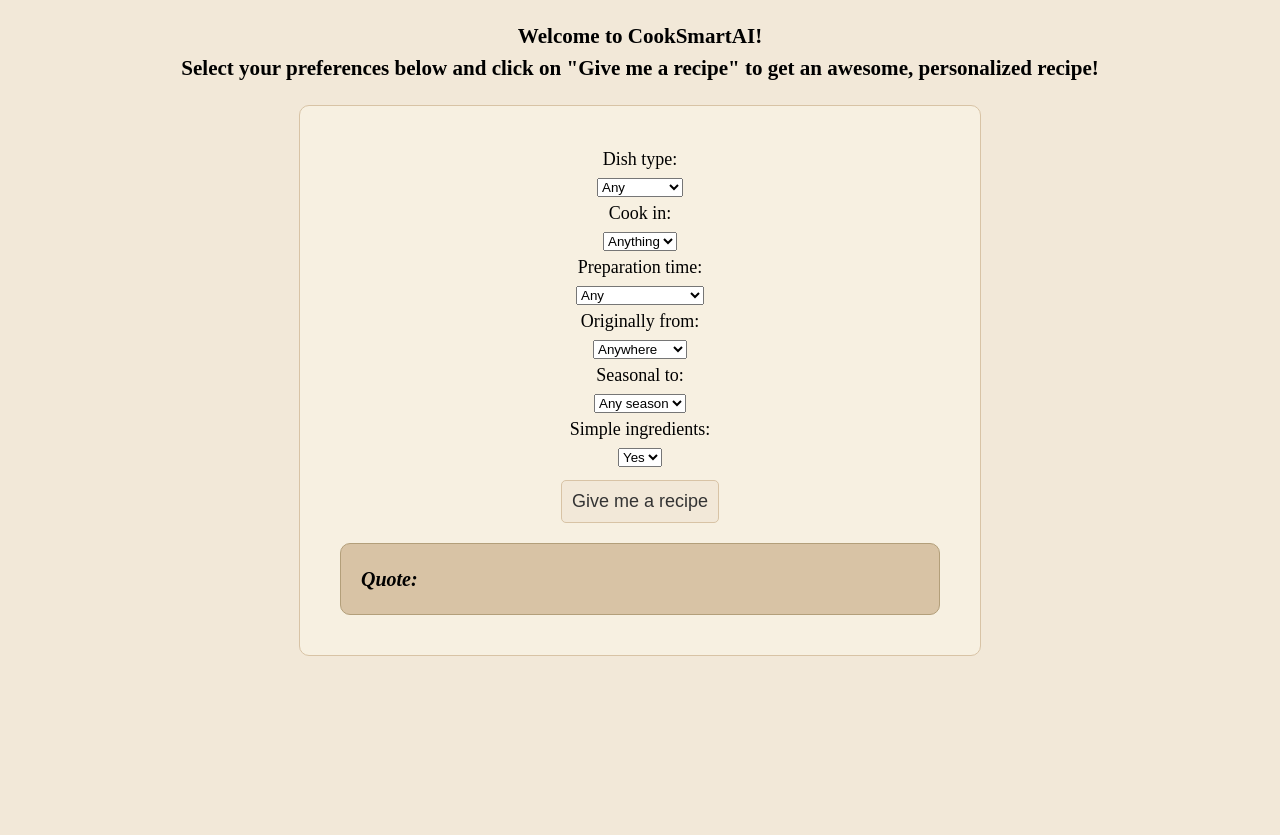
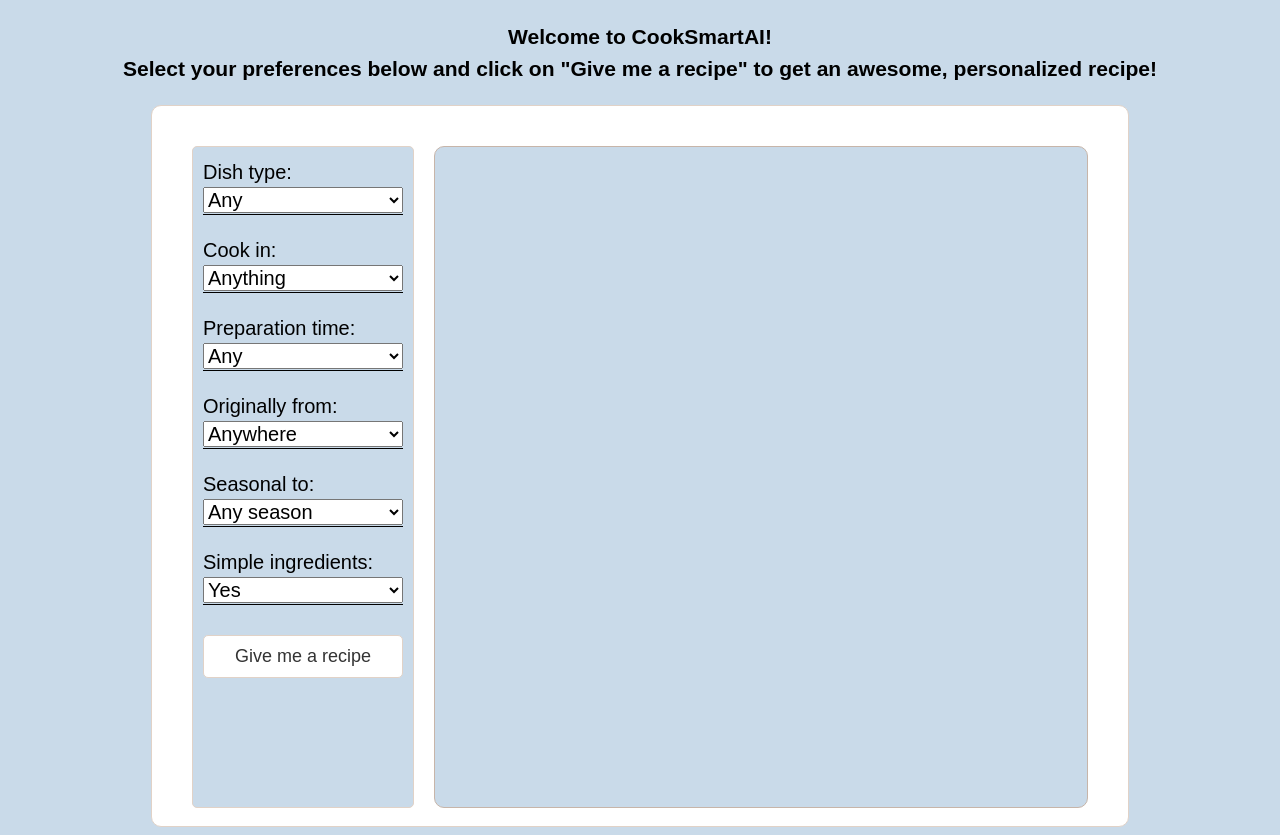
Before and after one commit to Knorgias/CookSmartAI, a website: page public/index.html in a window 1280 px wide. Before the commit the page ends 800 px from the top, so only its background shows below. Drawn offline with Linux system fonts and the light colour scheme.

Commit message:
style: customize style

```diff
--- a/public/mystyle.css
+++ b/public/mystyle.css
@@ -1,20 +1,60 @@
 /* Set the background color and font for the body */
 body {
-  background-color: #f2e8d8;
-  font-family: 'Gentium Basic', serif;
+  background-color: #c9dae9;
+  font-family: 'Arial', sans-serif;
   font-size: 18px;
   line-height: 1.5;
   text-align: center;
 }
 
+#topbar {
+  max-width: 70vw;
+  margin: auto;
+  border-bottom: 1px solid #e1d2c7;
+}
+
+h1 {
+  max-width: 70vw;
+}
+
 /* Style the container that holds the input, button, and response */
 #container {
-  max-width: 600px;
+  display: flex;
+  height: 80vh;
   margin: 0 auto;
   padding: 40px;
-  background-color: #f7f0e1;
-  border: 1px solid #d8c3a5;
+  background-color: #fff;
+  border: 1px solid #e1d2c7;
   border-radius: 10px;
+  text-align: center;
+  max-width: 70vw;
+  gap: 20px;
+}
+
+.sidebar {
+  border: 1px solid #e1d2c7;
+  border-radius: 5px;
+  display: flex;
+  flex-direction: column;
+  min-width: 200px;
+  height: 100%;
+  gap: 20px;
+  padding: 10px;
+  background-color: #c9dae9;
+}
+
+.sidebar-item {
+  border-bottom: 1px solid black;
+  font-size: 16px;
+  text-align: start;
+}
+
+.sidebar-item > * {
+  font-size: 20px;
+}
+
+.sidebar-item select {
+  width: 100%;
 }
 
 /* Style the input box */
@@ -22,7 +62,7 @@
   padding: 10px;
   width: 70%;
   font-size: 18px;
-  border: 1px solid #d8c3a5;
+  border: 1px solid #e1d2c7;
   border-radius: 5px;
 }
 
@@ -30,31 +70,30 @@
 #make-request {
   padding: 10px;
   font-size: 18px;
-  border: 1px solid #d8c3a5;
+  border: 1px solid #e1d2c7;
+  text-align: center;
   border-radius: 5px;
-  background-color: #f2e8d8;
+  background-color: #fff;
   color: #333;
   cursor: pointer;
   margin-top: 10px;
 }
 
+#make-request:hover {
+  background-color: #41b4e6;
+}
+
 /* Style the response box */
 #response {
-  margin-top: 20px;
-  padding: 20px;
-  background-color: #d8c3a5;
-  border: 1px solid #b39f7a;
+  padding: 10px;
+  height: 100%;
+  width: 100%;
+  background-color: #c9dae9;
+  border: 1px solid #c7b5a9;
   border-radius: 10px;
-  font-size: 20px;
-  font-style: italic;
+  font-size: 16px;
   text-align: left;
-  overflow: hidden;
-}
-
-/* Style the prompt text */
-#response:before {
-  content: "Quote:";
-  font-weight: bold;
+  overflow-y: scroll;
 }
 
 #image-container {
@@ -65,5 +104,13 @@
   max-width: 100%;
 }
 
-/* Add a custom font for the body text */
-@import url('https://fonts.googleapis.com/css2?family=Gentium+Basic&display=swap');
+/* Media query for the breakpoint */
+@media (max-width: 600px) {
+  #container {
+    flex-direction: column;
+  }
+  .sidebar {
+    margin-right: 0;
+    min-width: 100%;
+    margin-bottom: 20px;
+  }
```
